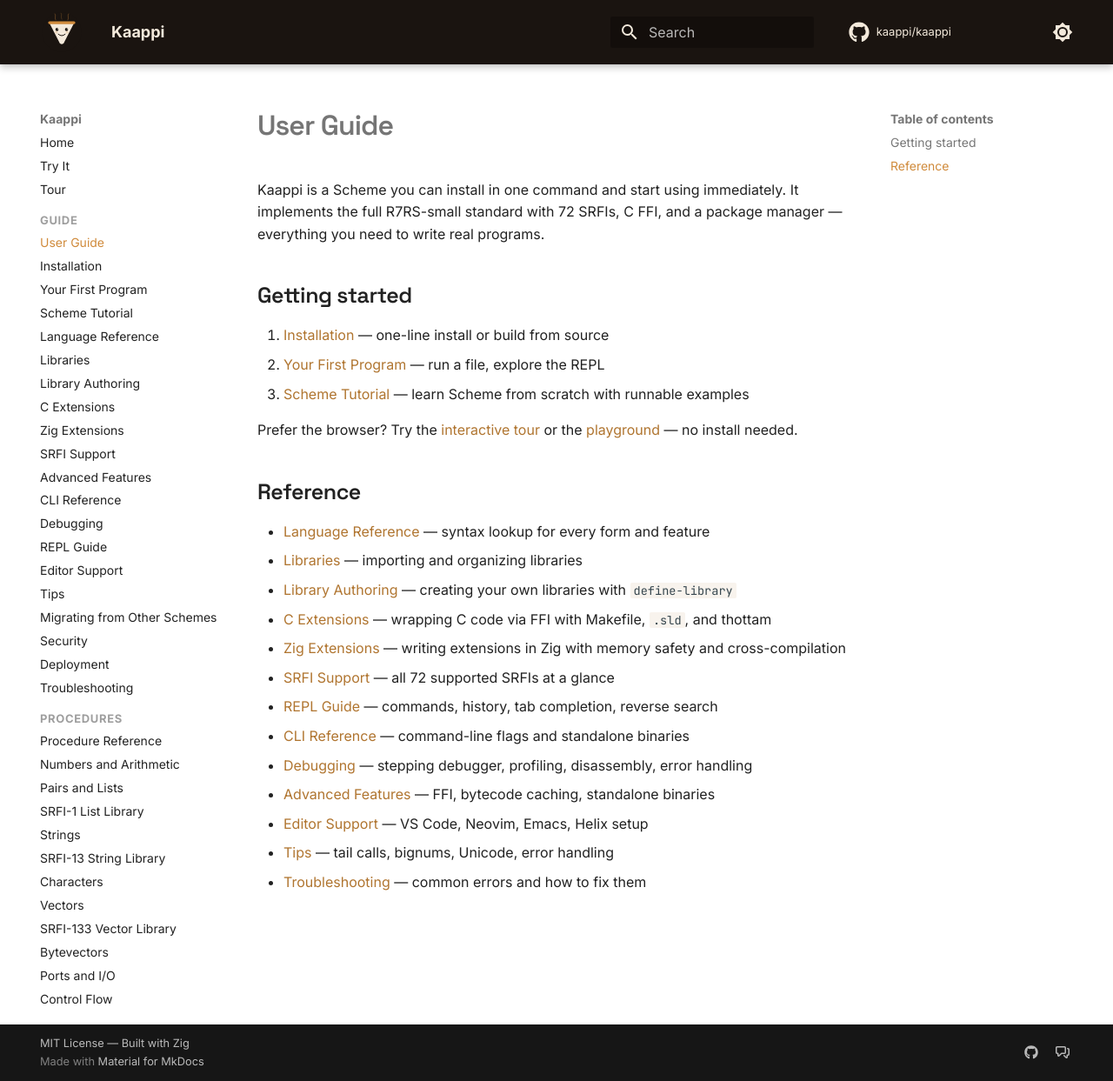
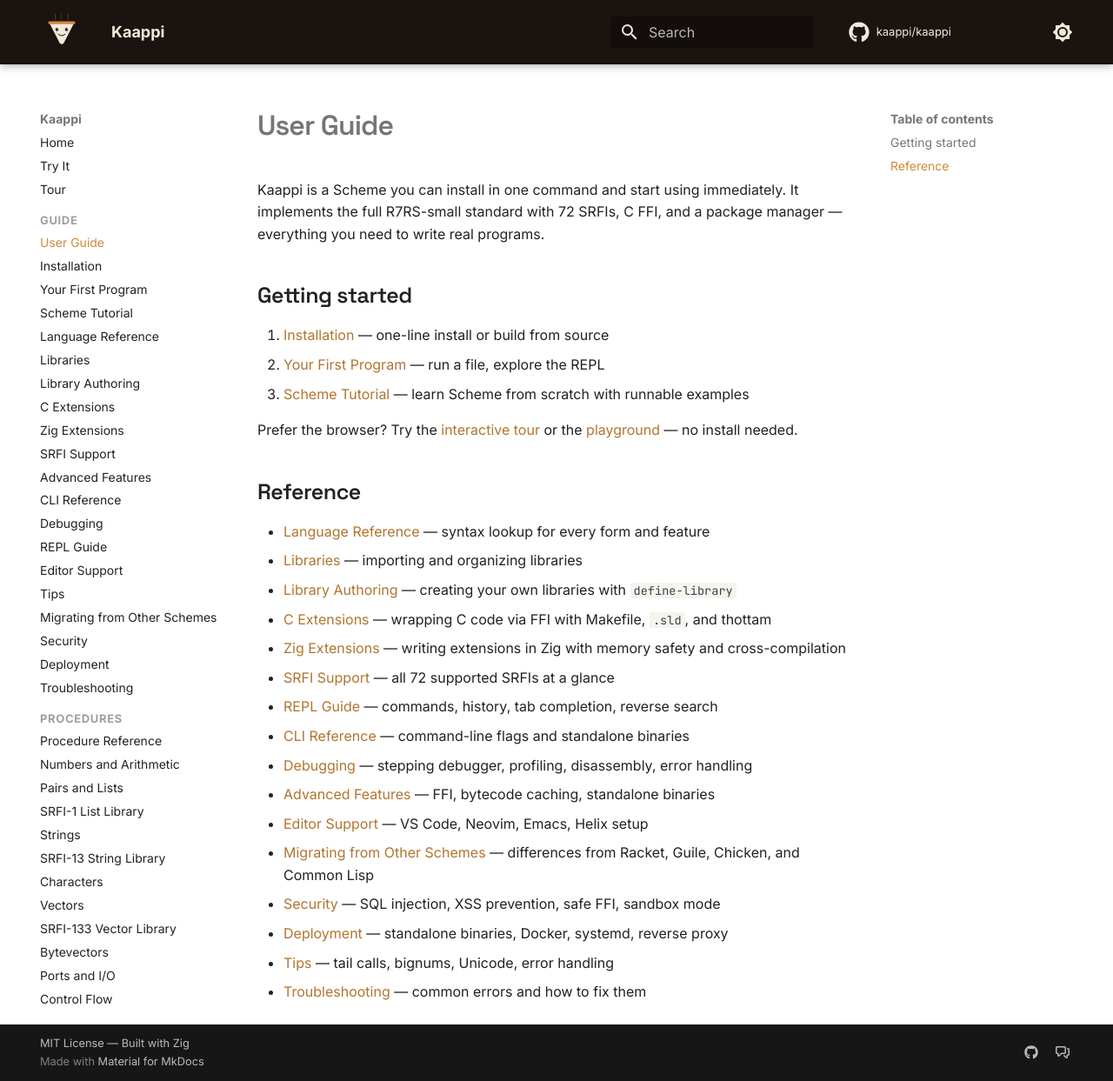
Before and after one commit to kaappi/kaappi.github.io, an MkDocs documentation site: the page built from docs/guide/index.md, in a window 1280 px wide and 1243 px high. Shown: the whole window at 87% size. Built offline with MkDocs 1.6.1 and Material for MkDocs 9.7.7, drawn with Linux system fonts in a browser that asks for light colours; comment, search, counter and statistics services are not loaded.

Commit message:
Add new sections to guide index and landing page
Add Migrating, Security, and Deployment to the guide index page
descriptions. Add Cookbook, Benchmarks, and FAQ cards to the landing
page documentation grid (3x2 → 3x3).

Co-Authored-By: Claude Opus 4.6 (1M context) <noreply@anthropic.com>

```diff
--- a/docs/guide/index.md
+++ b/docs/guide/index.md
@@ -26,5 +26,8 @@ Prefer the browser? Try the [interactive tour](../tour.md) or the
 - [Debugging](debugging.md) — stepping debugger, profiling, disassembly, error handling
 - [Advanced Features](advanced.md) — FFI, bytecode caching, standalone binaries
 - [Editor Support](editors.md) — VS Code, Neovim, Emacs, Helix setup
+- [Migrating from Other Schemes](migrating.md) — differences from Racket, Guile, Chicken, and Common Lisp
+- [Security](security.md) — SQL injection, XSS prevention, safe FFI, sandbox mode
+- [Deployment](deployment.md) — standalone binaries, Docker, systemd, reverse proxy
 - [Tips](tips.md) — tail calls, bignums, Unicode, error handling
 - [Troubleshooting](troubleshooting.md) — common errors and how to fix them
--- a/overrides/home.html
+++ b/overrides/home.html
@@ -536,6 +536,24 @@
         <p>Web framework, Redis, PostgreSQL, HTTP/HTTPS, JSON — and the thottam package manager.</p>
         <span class="kp-doc-go">Explore &rarr;</span>
       </a>
+      <a href="cookbook/" class="kp-doc">
+        <div class="kp-doc-idx">cookbook/</div>
+        <h3>Cookbook</h3>
+        <p>Build a REST API, serve HTML, process JSON, write tests — practical recipes for real programs.</p>
+        <span class="kp-doc-go">Cook &rarr;</span>
+      </a>
+      <a href="benchmarks/" class="kp-doc">
+        <div class="kp-doc-idx">benchmarks/</div>
+        <h3>Benchmarks</h3>
+        <p>Performance data vs. Chez, Gambit, Guile, and Chicken on the R7RS benchmark suite.</p>
+        <span class="kp-doc-go">Compare &rarr;</span>
+      </a>
+      <a href="faq/" class="kp-doc">
+        <div class="kp-doc-idx">faq/</div>
+        <h3>FAQ</h3>
+        <p>Production readiness, platform support, comparisons to other Schemes, and deployment.</p>
+        <span class="kp-doc-go">Read &rarr;</span>
+      </a>
     </div>
   </section>
 
```
